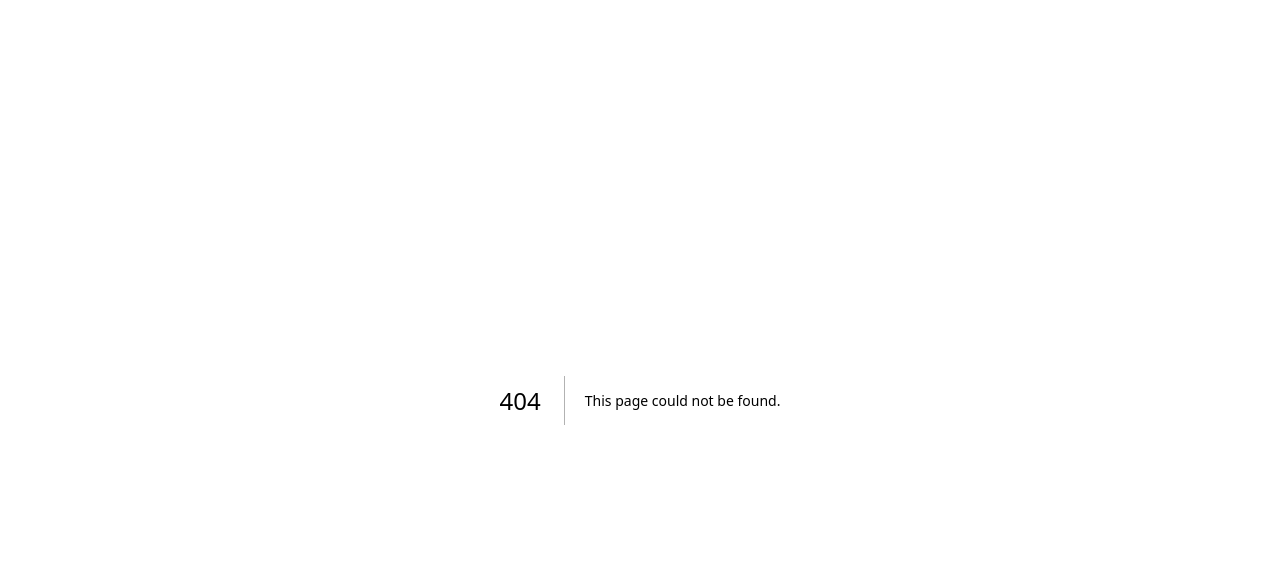
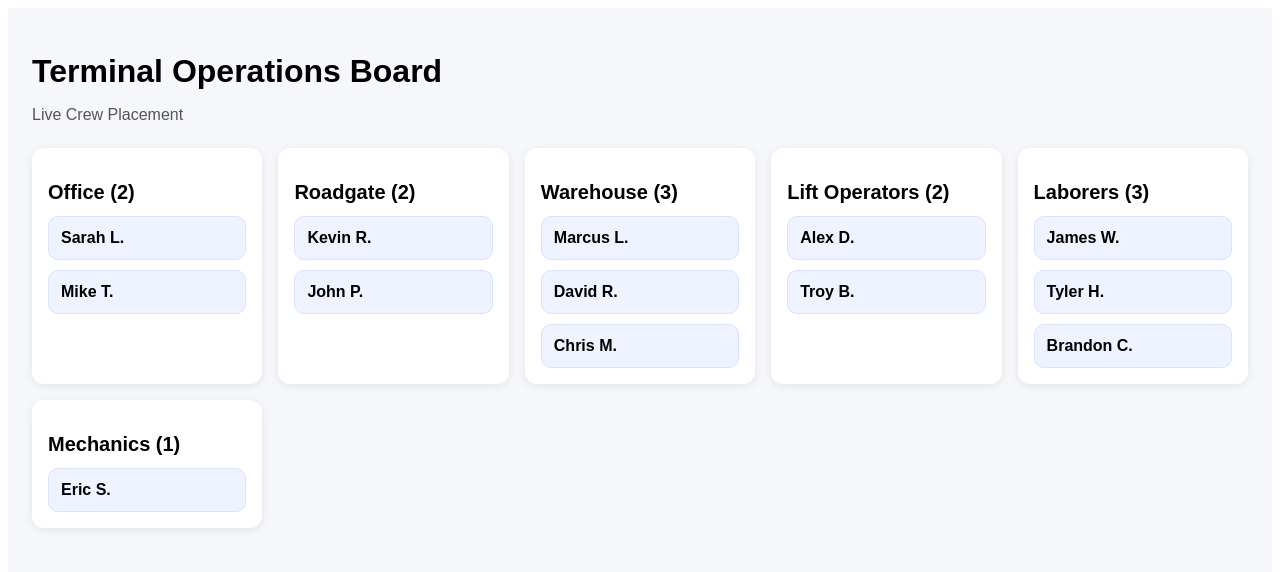
Before and after one commit to jumboslice09/terminal-operations-board, a Next.js app: page /manager in a window 1280 px wide. Before the commit this address had no page. Shown: the top 572 px of the page. Built offline with nearby package versions, Linux system fonts and the light colour scheme.

Commit message:
Add ManagerPage component with crew placement display

```diff
--- /dev/null
+++ b/app/manager/page.tsx
@@ -0,0 +1,78 @@
+const groups = [
+  {
+    name: "Office",
+    workers: ["Sarah L.", "Mike T."]
+  },
+  {
+    name: "Roadgate",
+    workers: ["Kevin R.", "John P."]
+  },
+  {
+    name: "Warehouse",
+    workers: ["Marcus L.", "David R.", "Chris M."]
+  },
+  {
+    name: "Lift Operators",
+    workers: ["Alex D.", "Troy B."]
+  },
+  {
+    name: "Laborers",
+    workers: ["James W.", "Tyler H.", "Brandon C."]
+  },
+  {
+    name: "Mechanics",
+    workers: ["Eric S."]
+  }
+];
+
+export default function ManagerPage() {
+  return (
+    <main style={{ padding: 24, fontFamily: "Arial", background: "#f5f7fb", minHeight: "100vh" }}>
+      <h1 style={{ fontSize: 32, marginBottom: 8 }}>Terminal Operations Board</h1>
+      <p style={{ color: "#555", marginBottom: 24 }}>
+        Live Crew Placement
+      </p>
+
+      <div
+        style={{
+          display: "grid",
+          gridTemplateColumns: "repeat(auto-fit, minmax(220px, 1fr))",
+          gap: 16
+        }}
+      >
+        {groups.map((group) => (
+          <div
+            key={group.name}
+            style={{
+              background: "white",
+              borderRadius: 12,
+              padding: 16,
+              boxShadow: "0 2px 8px rgba(0,0,0,0.08)"
+            }}
+          >
+            <h2 style={{ fontSize: 20, marginBottom: 12 }}>
+              {group.name} ({group.workers.length})
+            </h2>
+
+            <div style={{ display: "grid", gap: 10 }}>
+              {group.workers.map((worker) => (
+                <div
+                  key={worker}
+                  style={{
+                    padding: 12,
+                    borderRadius: 10,
+                    background: "#eef3ff",
+                    border: "1px solid #d7e3ff",
+                    fontWeight: 600
+                  }}
+                >
+                  {worker}
+                </div>
+              ))}
+            </div>
+          </div>
+        ))}
+      </div>
+    </main>
+  );
+}
```
